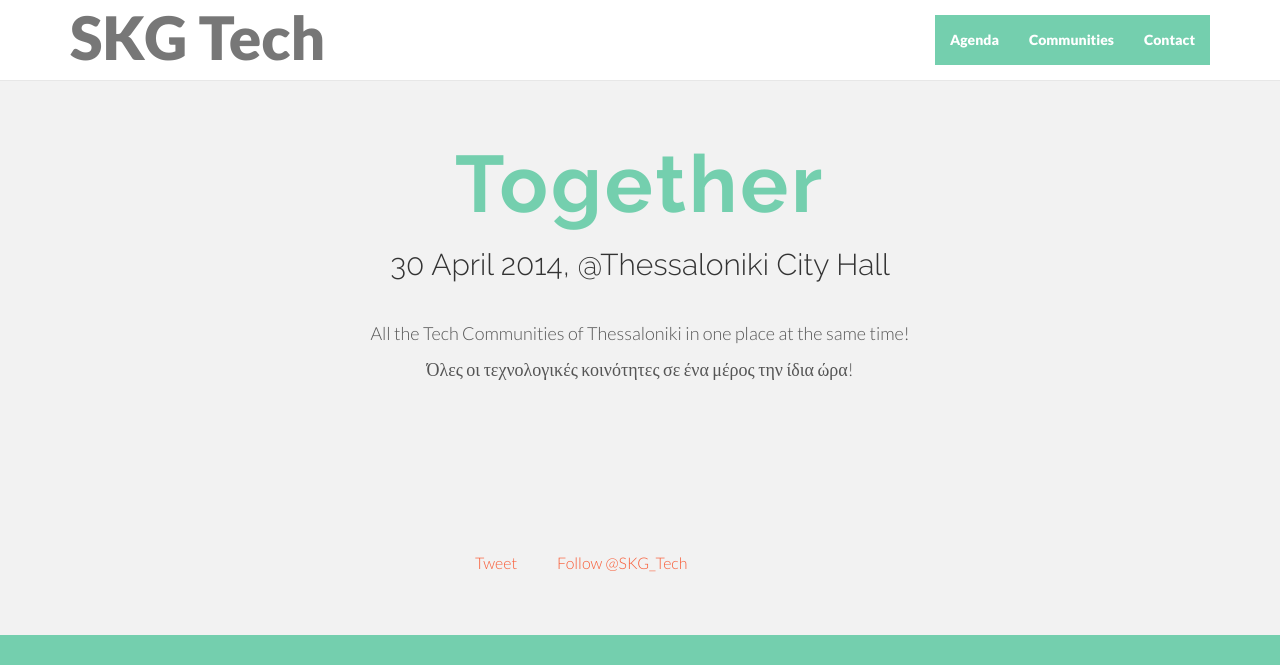
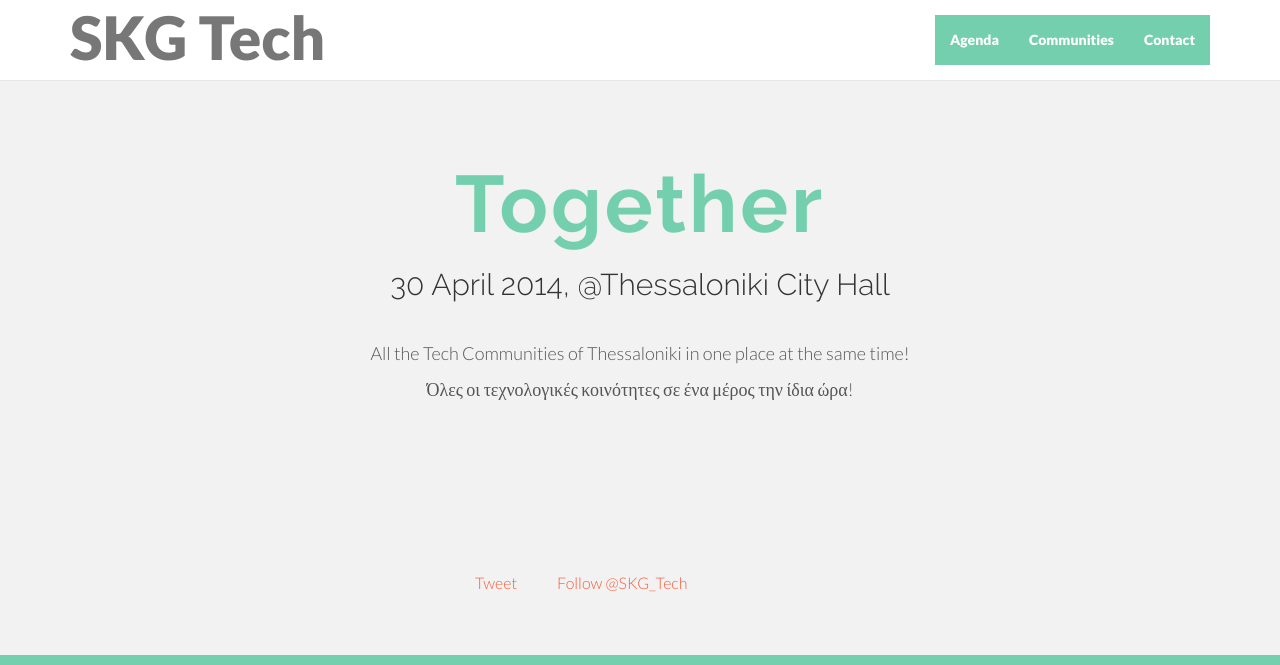
Before and after one commit to skgtech/skgtech.github.io, a Jekyll site: the page built from together/index.html, in a window 1280 px wide and 1400 px high. Shown: the top 665 px of the window. Built offline with Jekyll 4.4.1, drawn with Linux system fonts in a browser that asks for light colours; nearby versions of some CDN libraries; Markdown is read by kramdown in place of the engine named in the settings; comment, search, counter and statistics services are not loaded; grey boxes are pictures that could not be loaded.

Commit message:
margins pleaseeee

```diff
--- a/assets/css/main.css
+++ b/assets/css/main.css
@@ -375,10 +375,10 @@ a:after {
 }
 
 .together .rowbar-two {
-  padding-top: 50px;
+  padding-top: 70px;
   padding-bottom: 50px;
 }
 .together .rowbar-one {
-  padding-top: 50px;
+  padding-top: 70px;
   padding-bottom: 50px;
 }
```
